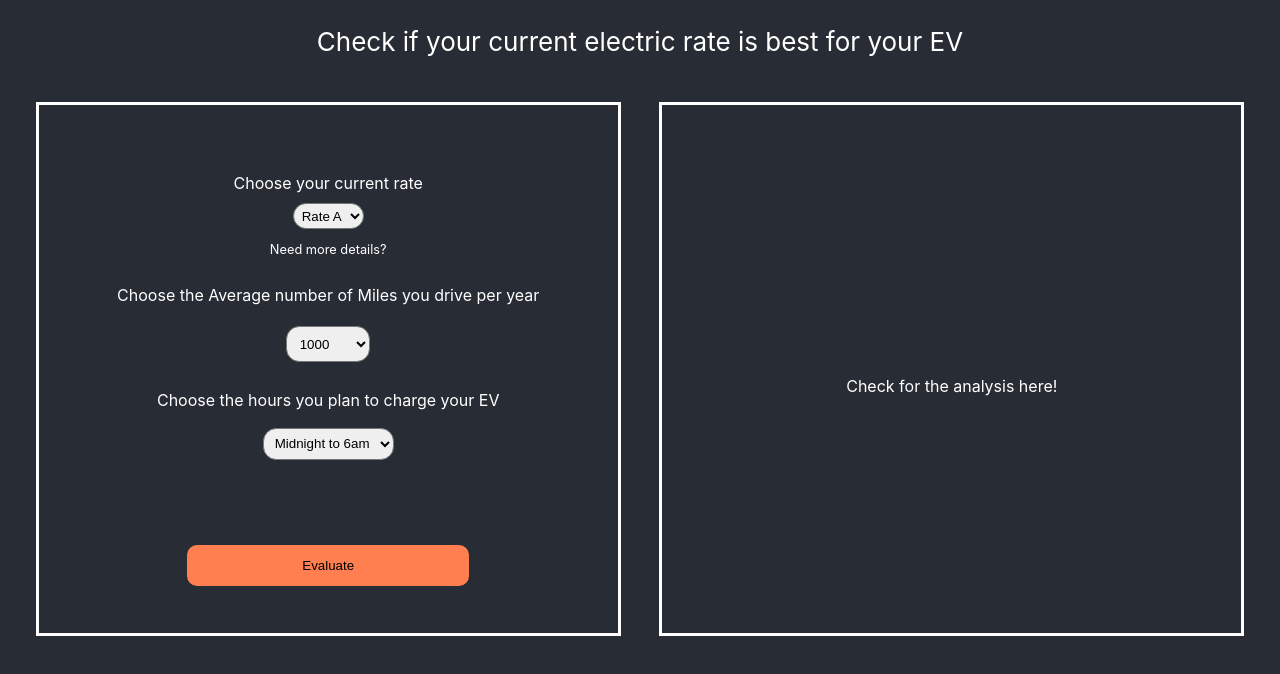
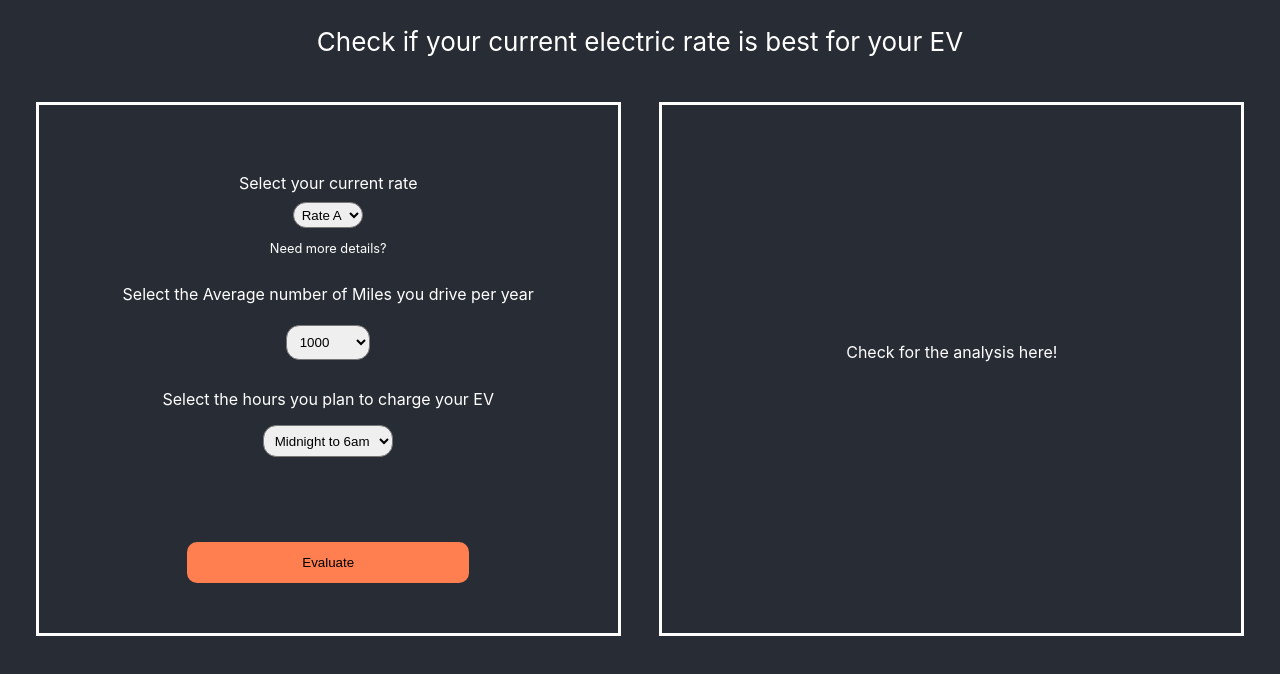
Before and after one commit to snehadr23/react-charging-ev-cost, a React (Create React App) app: page / in a window 1280 px wide. Shown: the top 674 px of the page. Built offline with nearby package versions, Linux system fonts and the light colour scheme.

Commit message:
split the code into smaller functions

```diff
--- a/src/components/params/currentRate.js
+++ b/src/components/params/currentRate.js
@@ -4,7 +4,7 @@ const CurrentRate = (props) => {
     return (
         <div>
             <div className = 'params-choice'>
-                <label for = 'current-rate'>Choose your current rate</label>
+                <label for = 'current-rate'>Select your current rate</label>
                 <div>
                     <select id = 'current-rate' className = 'select' onChange = {props.change} value = {props.val}>
                         <option value = {props.currentRate.rateA.name}>{props.currentRate.rateA.name}</option>
--- a/src/components/params/params.js
+++ b/src/components/params/params.js
@@ -78,24 +78,12 @@ class Params extends Component {
         });
     }
 
-    evaluateDollarAmount = (e) => {
+    calcBillImpactA = () => {
         var totalUsageBeforeA = 0;
         var totalBillBeforeA = 0;
         var totalUsageAfterA = 0;
         var totalBillAfterA = 0;
-        var totalUsageBeforeB = 0;
-        var totalBillBeforeB = 0;
-        var totalUsageAfterB = 0;
-        var totalBillAfterB = 0;
         var billImpactA = 0;
-        var billImpactB = 0;
-        console.log('miles: ', this.state.milesSelected);
-        console.log('rate: ', this.state.currentRateSelected);
-        console.log('hours: ', this.state.hoursSelected);
-        this.setState({
-            calcDollarAmount: true
-        });
-            console.log('****Rate A****');
         this.state.loadProfile.map((loadDay, dayIndex) => {
             loadDay.map((loadData, dataIndex) => {
                 if (dataIndex === 1) {
@@ -109,19 +97,24 @@ class Params extends Component {
             yearlyUsageBeforeA: totalUsageBeforeA,
             yearlyBillBeforeA: totalBillBeforeA
         });
-            console.log('totalBillBeforeA: ', totalBillBeforeA);
-            console.log('totalUsageBeforeA: ', totalUsageBeforeA);
         totalUsageAfterA = totalUsageBeforeA + (0.3 * this.state.milesSelected);
         totalBillAfterA = Math.round(totalBillBeforeA + (0.3 * 0.15 * this.state.milesSelected));
         this.setState({
             yearlyUsageAfterA: totalUsageAfterA,
             yearlyBillAfterA: totalBillAfterA
         });
-            console.log('avg mile/yr: ', this.state.milesSelected);
-            console.log('totalUsageAfterA: ', totalUsageAfterA);
-            console.log('totalBillAfterA: ', totalBillAfterA);
-            console.log('****Rate A****');
-            console.log('****Rate B****');
+        billImpactA = totalBillAfterA - totalBillBeforeA;
+        this.setState({
+            billImpactA: billImpactA
+        });
+    }
+
+    calcBillImpactB = () => {
+        var totalUsageBeforeB = 0;
+        var totalBillBeforeB = 0;
+        var totalUsageAfterB = 0;
+        var totalBillAfterB = 0;
+        var billImpactB = 0;
         this.state.loadProfile.map((loadDay, dayIndex) => {
             loadDay.map((loadData, dataIndex) => {
                 if ((dataIndex === 0)
@@ -156,7 +149,6 @@ class Params extends Component {
         });
 
         totalUsageAfterB = totalUsageBeforeB + (0.3 * this.state.milesSelected);
-            console.log('hoursSelected: ', this.state.hoursSelected);
         if((this.state.hoursSelected === 'Noon to 6pm')) {
             totalBillAfterB = Math.round(totalBillBeforeB + (0.3 * 0.2 * this.state.milesSelected));
         } else {
@@ -166,18 +158,15 @@ class Params extends Component {
             yearlyUsageAfterB: totalUsageAfterB,
             yearlyBillAfterB: totalBillAfterB
         });
-            console.log('avg mile/yr: ', this.state.milesSelected);
-            console.log('totalUsageAfterB: ', totalUsageAfterB);
-            console.log('totalBillAfterB: ', totalBillAfterB);
-            console.log('****Rate B****');
-            billImpactA = totalBillAfterA - totalBillBeforeA;
         billImpactB = totalBillAfterB - totalBillBeforeB;
         this.setState({
-                billImpactA: billImpactA,
             billImpactB: billImpactB
         });
+    }
+
+    determineRecommendation = () => {
         if(this.state.currentRateSelected === 'Rate A') {
-                if (billImpactA > billImpactB) {
+            if (this.state.billImpactA > this.state.billImpactB) {
                 this.setState({
                     recommendation: 'Please switch to the more cost efficient plan -  \'Rate B\''
                 });
@@ -186,8 +175,8 @@ class Params extends Component {
                     recommendation: 'Congratulations! You are already on the most cost efficient plan - \'Rate A\''
                 });
             }
-            } else if(this.state.currentRateSelected === 'Rate B'){
-                    if (billImpactA > billImpactB) {
+        } else if(this.state.currentRateSelected === 'Rate B') {
+                if (this.state.billImpactA > this.state.billImpactB) {
                     this.setState({
                         recommendation: 'Congratulations! You are already on the most cost efficient plan - \'Rate B\''
                     });
@@ -199,13 +188,22 @@ class Params extends Component {
         }
     }
 
+    evaluateDollarAmount = (e) => {
+        this.setState({
+            calcDollarAmount: true
+        });
+        this.calcBillImpactA();
+        this.calcBillImpactB();
+        this.determineRecommendation();
+    }
+
     render () {
         let miles = null;
         let chargingHours = null;
         let findings = null;
         miles = (
             <div className = 'params-choice'>
-                <label for = 'miles'>Choose the Average number of Miles you drive per year</label>
+                <label for = 'miles'>Select the Average number of Miles you drive per year</label>
                 <div>
                     <select id = 'miles' className = 'select' onChange={this.changeMilesHandler} value = {this.state.milesSelected}>
                         {this.state.miles.milesList.map((miles, index) => {
@@ -220,7 +218,7 @@ class Params extends Component {
 
         chargingHours = (
             <div className = 'params-choice'>
-                <label for = 'charging-hours'>Choose the hours you plan to charge your EV</label>
+                <label for = 'charging-hours'>Select the hours you plan to charge your EV</label>
                 <div>
                     <select id = 'charging-hours' className = 'select' onChange={this.changeHoursHandler} value = {this.state.hoursSelected} >
                         {this.state.chargingHours.map((hours, index) => {
@@ -243,7 +241,7 @@ class Params extends Component {
                                 <li>Rate A - <b>${this.state.billImpactA}</b></li>
                                 <li>Rate B - <b>${this.state.billImpactB}</b></li>
                             </ul>
-                            <p>Recommendation: <b>{this.state.recommendation}</b></p>
+                            <p>Our Recommendation: <b>{this.state.recommendation}</b></p>
                         </div>
                     </div>
                 )
--- a/src/components/params/styles/params.css
+++ b/src/components/params/styles/params.css
@@ -45,7 +45,7 @@
     border-radius: 6px;
     position: absolute;
     z-index: 1;
-    top: 30%;
+    top: 25%;
     margin-left: 5em;
   }
 
@@ -58,7 +58,7 @@
   }
 
   .findings.before p {
-    margin: 41% auto;
+    margin: 35% auto;
   }
 
   .findings.after p {
```
Lines whose indentation alone changed are shown as unchanged.
